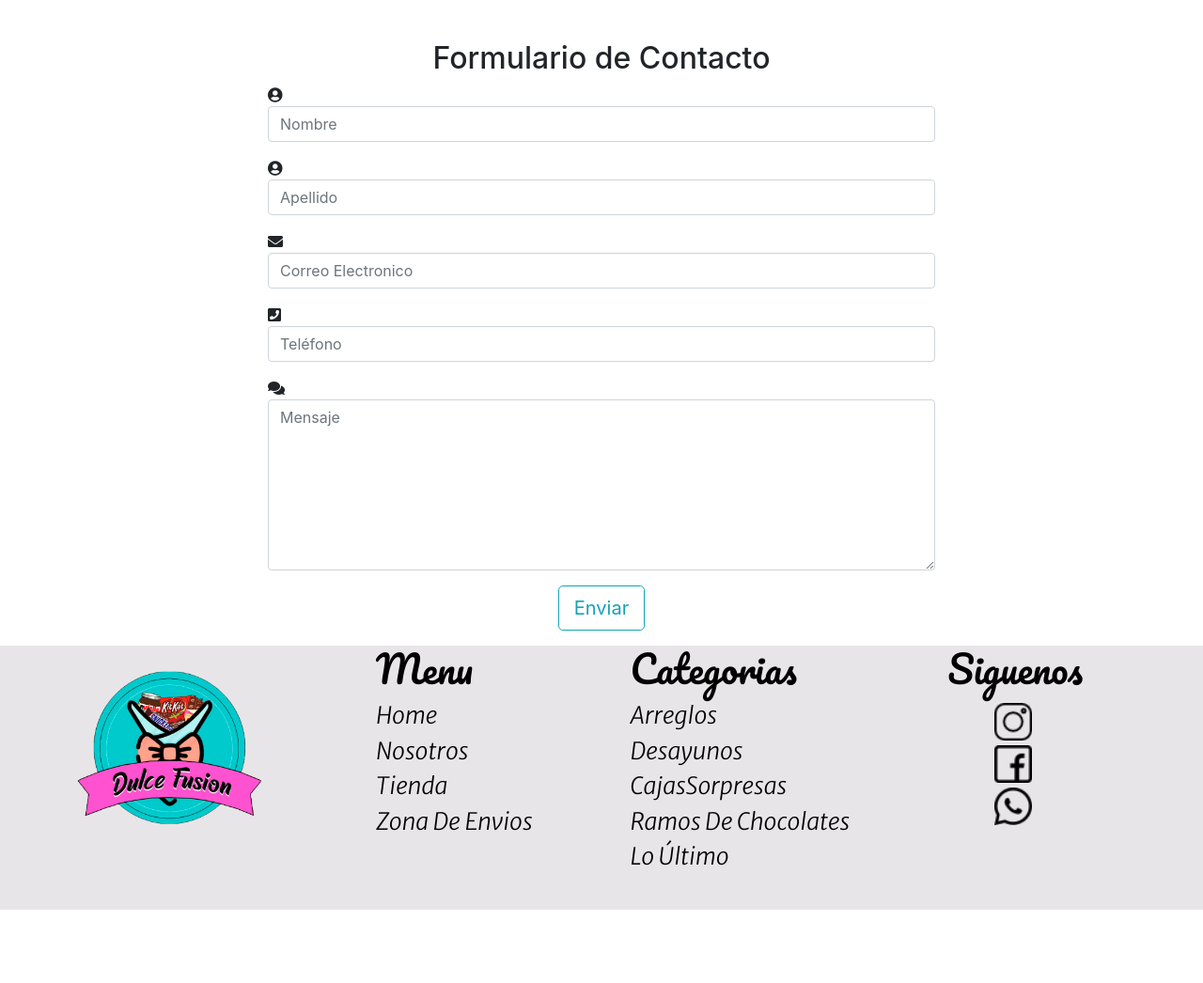
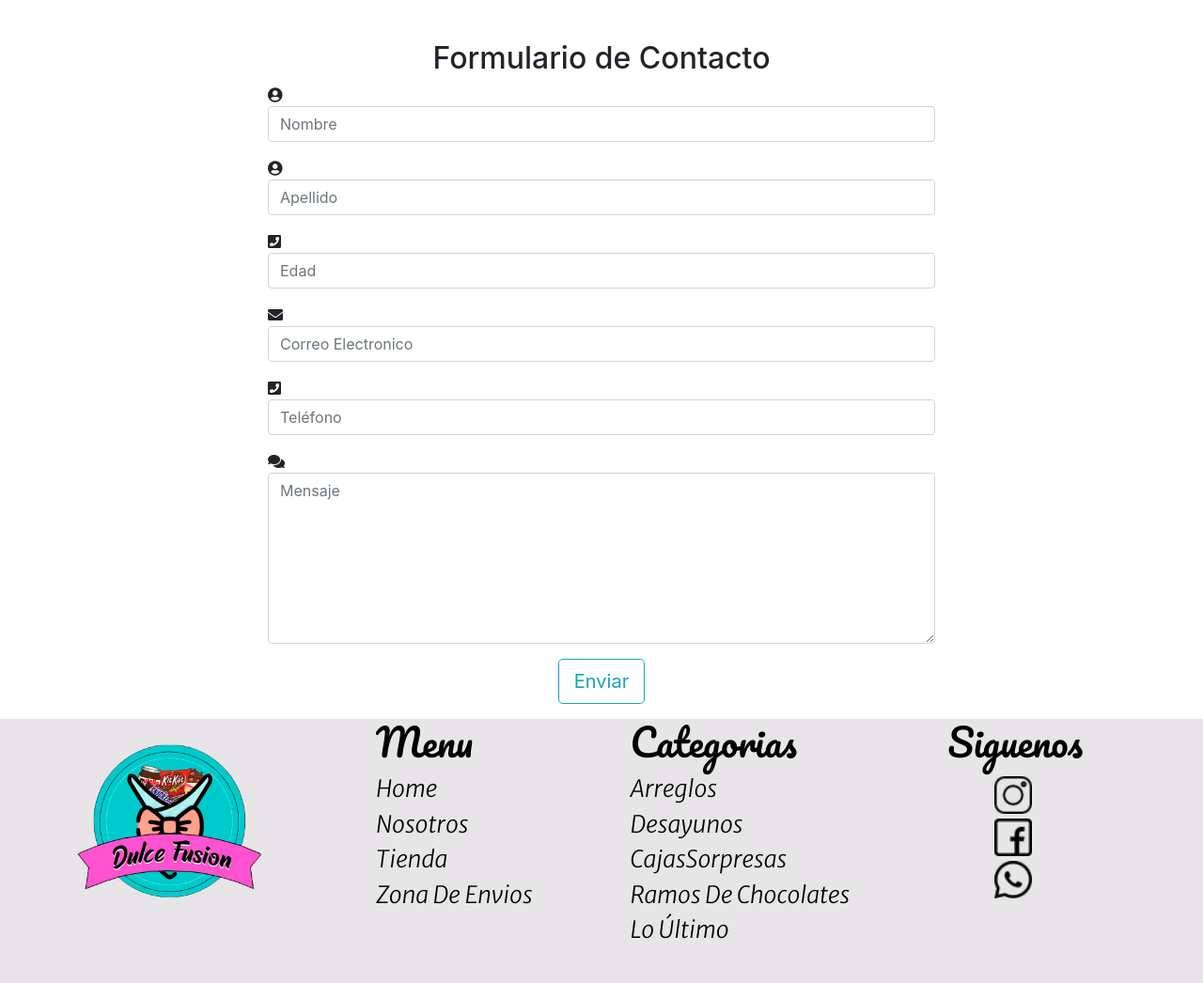
Before and after one commit to merlysfinol/DulceFusion, a PHP site: page /html/contacto.html in a window 1280 px wide. Shown: the part 894-1940 px from the top of the page at 94% size. Before the commit the page ends 1862 px from the top, so only its background shows below. Run offline with PHP 8.4, Linux system fonts and the light colour scheme.

Commit message:
se agrego js

```diff
--- a/css/style.css
+++ b/css/style.css
@@ -420,6 +420,10 @@ span{
 	font-size: 25px;
 }
 
+.contacto1{
+	display:none !important;
+}
+
 #img1{
 	margin-right:10%;
 }
--- a/html/arreglos.html
+++ b/html/arreglos.html
@@ -12,6 +12,7 @@
 	<link rel="stylesheet" href="https://maxcdn.bootstrapcdn.com/bootstrap/4.5.2/css/bootstrap.min.css">
 	<meta charset="utf-8">
 	<meta name="viewport" content="width=device-width, initial-scale=1">
+	<script src='../js/arreglos.js' async></script>
 </head>
 <body>
 	<header>
@@ -180,7 +181,7 @@
 				<div class="card col-12 col-md-12 col-lg-12 animate__animated animate__slideInDown" id="medidaDiv">
 				  <img class="card-img-top" src="../img/arreglo11.jpeg" alt="Card image" id="medidaCard">
 				  <div class=" col card-body ">
-					<h4 class="card-title text-center">Box a tu gusto </h4>
+					<h4 class="card-title text-center">Box a tu gusto</h4>
 					<p class="card-text text-center">20.000</p>
 					  <div class="col text-center">
 					  <a href="#" class="btn btn-info  btn-default">Ver Más</a>
--- a/html/contacto.html
+++ b/html/contacto.html
@@ -17,6 +17,8 @@
 
 	<link rel="stylesheet" type="text/css" href="../css/style.css">
     <link href="../css/all.css" rel="stylesheet">
+	<script src='../js/main.js' async></script>
+
 </head>
 <body>
 <header>
@@ -148,6 +150,7 @@
 
 			</div>
 <br>
+<div id="alerta"> </div>
 <br>
 			<div class="container">
 		    <div class="row">
@@ -160,40 +163,47 @@
 		                        <div class="form-group">
 		                            <span class="col-md-1 offset-md-2 "><i class="fa fa-user-circle" aria-hidden="true"></i></span>
 		                            <div class=" col-md-8 mx-auto">
-		                                <input id="fname" name="name" type="text" placeholder="Nombre" class="form-control ">
+		                                <input onchange="mensaje(event)"  id="name" name="name" type="text" placeholder="Nombre" maxlength="25" class="form-control ">
 		                            </div>
 		                        </div>
 		                        <div class="form-group">
 		                            <span class="col-md-1  offset-md-2  "><i class="fa fa-user-circle" aria-hidden="true"></i></span>
 		                            <div class="col-md-8 mx-auto">
-		                                <input id="lname" name="name" type="text" placeholder="Apellido" class="form-control">
+		                                <input id="surname" name="name" type="text" placeholder="Apellido" maxlength="25" class="form-control">
+		                            </div>
+		                        </div>
+
+								<div class="form-group">
+		                            <span class="col-md-1  offset-md-2 "><i class="fa fa-phone-square bigicon"></i></span>
+		                            <div class="col-md-8 mx-auto">
+		                                <input id="edad" name="edad" type="text" placeholder="Edad" maxlength="25" class="form-control">
 		                            </div>
 		                        </div>
 
 		                        <div class="form-group">
 		                            <span class="col-md-1  offset-md-2 "><i class="fas fa-envelope" aria-hidden="true"></i></span>
 		                            <div class="col-md-8 mx-auto">
-		                                <input id="email" name="email" type="text" placeholder="Correo Electronico" class="form-control">
+		                                <input id="email" name="email" type="text" placeholder="Correo Electronico"  maxlength="25" class="form-control">
 		                            </div>
 		                        </div>
 
 		                        <div class="form-group">
 		                            <span class="col-md-1  offset-md-2 "><i class="fa fa-phone-square bigicon"></i></span>
 		                            <div class="col-md-8 mx-auto">
-		                                <input id="phone" name="phone" type="text" placeholder="Teléfono" class="form-control">
+		                                <input id="phone" name="phone" type="text" placeholder="Teléfono" maxlength="25" class="form-control">
 		                            </div>
 		                        </div>
 
 		                        <div class="form-group">
 		                            <span class="col-md-1  offset-md-2 "><i class="fa fa-comments" aria-hidden="true"></i></span>
 		                            <div class="col-md-8 mx-auto">
-		                                <textarea class="form-control" id="message" name="message" placeholder="Mensaje" rows="7"></textarea>
+		                                <textarea class="form-control" maxlength="500" id="message" name="message" placeholder="Mensaje" rows="7"></textarea>
 		                            </div>
 		                        </div>
 
 		                        <div class="form-group">
 		                            <div class="col-md-12 text-center">
-		                                <button type="submit" class="btn btn-outline-info btn-lg">Enviar</button>
+		                                <a onclick="validarFormulario()" type="submit" class="btn btn-outline-info btn-lg">Enviar</a>
 		                            </div>
 		                        </div>
 		                    </fieldset>
--- a/index.html
+++ b/index.html
@@ -11,7 +11,7 @@
 	<link rel="stylesheet" href="https://maxcdn.bootstrapcdn.com/bootstrap/4.5.2/css/bootstrap.min.css">
 	<link rel="stylesheet" href="https://cdnjs.cloudflare.com/ajax/libs/animate.css/4.1.1/animate.min.css"/>
 	<link href="../css/all.css" rel="stylesheet">
-
+	<script src='js/main.js'></script>
 	<meta charset="utf-8">
 	<meta name="viewport" content="width=device-width, initial-scale=1">
 	<meta name="descripcion" content="Tienda de regalos online con muchas variedades al mejor precio de todos,tenemos desayunos,ramos de chocolates,arreglos,cajas sorpresas y envios a santiago de chile,somos 100% confiable y estamos para entregarle amor con cada detalle">
--- /dev/null
+++ b/js/main.js
@@ -0,0 +1,114 @@
+
+const carrito = [];
+const baseDeDatos = [];
+let acumuladorCard = ``;
+
+class producto {
+   titulo;
+   precio;
+   imagen;
+   stock;
+
+   constructor(titulo, precio, imagen, stock){
+   this.titulo = titulo;
+   this.precio = precio;
+   this.imagen = imagen;
+   this.stock = stock;
+}
+   calcularStock(){
+      return stock > 0;
+   }
+   devolverValoresDelProducto(){
+      return this;
+   }
+}
+
+let ProductoUno = new producto ("Caja Sopresa Grande", 50000, "../img/caja1.jpeg", 3);
+let ProductoDos = new producto ("Caja Sopresa Dulces", 35000, "../img/caja2.jpeg", 5);
+let ProductoTres = new producto ("Caja Con Bouquet De Globos", 25000, "../img/caja3,3.jpeg", 2);
+let ProductoCuatro = new producto ("Caja Sorpresa Mediana", 40000, "../img/regalo4.jpeg", 4);
+let ProductoCinco = new producto ("Cajita De Amor", 20000, "../img/caja7.jpeg", 6);
+let ProductoSeis = new producto ("Caja Sorpresa Pequeña", 30000, "../img/caja6.jpeg", 3);
+
+
+baseDeDatos.push(ProductoUno);
+baseDeDatos.push(ProductoDos);
+baseDeDatos.push(ProductoTres);
+baseDeDatos.push(ProductoCuatro);
+baseDeDatos.push(ProductoCinco);
+baseDeDatos.push(ProductoSeis);
+console.log(baseDeDatos);
+
+function presentacion (nombre,apellido){
+nombre = prompt ("¿Cual es tu nombre?");
+apellido = prompt ("¿Y tu apellido?");
+nombreCompleto = nombre + " " + apellido ;
+console.log(nombreCompleto);
+alert("¡Hola! " + nombreCompleto + " Bienvenid@ a la mejor pagina de regalos!");
+}
+// presentacion()
+
+for (let i = 0; i < baseDeDatos.length; i++){
+   console.log("valor del i:" +i);
+   console.log(baseDeDatos[i]);
+   acumuladorCard += `
+
+   <div class="card col-12 col-md-12 col-lg-12 animate__animated animate__slideInDown" id="medidaDiv">
+      <img class="card-img-top" src="${baseDeDatos[i].imagen}" alt="Card image" id="medidaCard">
+      <div class=" col card-body ">
+        <h4 class="card-title text-center">${baseDeDatos[i].titulo}</h4>
+        <p class="card-text text-center">${baseDeDatos[i].precio}</p>
+         <div class="col text-center">
+         <a onclick="agregarProductoAlCarrito(${baseDeDatos[i].precio})" href="#" class="btn btn-info  btn-default">Agregar al carrito</a>
+         </div>
+      </div>
+   </div>`
+
+}
+
+   cardcard = document.getElementById("cardCajas");
+   cardcard.innerHTML  = acumuladorCard;
+
+
+
+function agregarProductoAlCarrito(precioDelProducto) {
+   localStorage.setItem("carrito",(carrito))
+   carrito.push(precioDelProducto);
+   console.log(carrito);
+   console.log(`tienes ${carrito.length} productos en tu carrito`);
+   document.getElementById(`mensajeCarrito`).innerHTML = `<p class="text-center alert alert-success" style= "font-family: 'Pacifico', cursive; font-size: 25px;">Se agrego al carrito</p>`;
+
+   suma= 0;
+   carrito.forEach (function(carrito){
+      suma += carrito;
+  });
+  console.log(`el total de tu carrito es ${suma}`);
+}
+
+function validarFormulario(){
+
+   let nombre = document.getElementById(`name`).value;
+   let apellido = document.getElementById(`surname`).value;
+   let correo = document.getElementById(`email`).value;
+   let telefono = document.getElementById(`phone`).value;
+   let edad = document.getElementById(`edad`).value;
+
+   edad = edad || 0
+
+   if(edad >= 18){
+      alert(`Hola ${nombre}${apellido}, su correo ${correo} junto con su numero ${telefono} ha quedado registrado en el sistema`);
+      console.log(nombre,edad,apellido,correo,telefono);
+   }else{
+      var texto = document.createElement("p");
+      texto.innerHTML = "Debe ser mayor de edad para registrar su datos";
+      document.getElementById("alerta").appendChild(texto);
+   }
+   console.log(nombre)
+   return nombre
+   }
+
+   function mensaje (event){
+      console.log(event.target.value);
+      alert(`Recibimos tu nombre`)
+
+   }
```
Also changed, not shown: html/cajas.html (+16 -9 lines), js/arreglos.js (added, +16 -0 lines).
